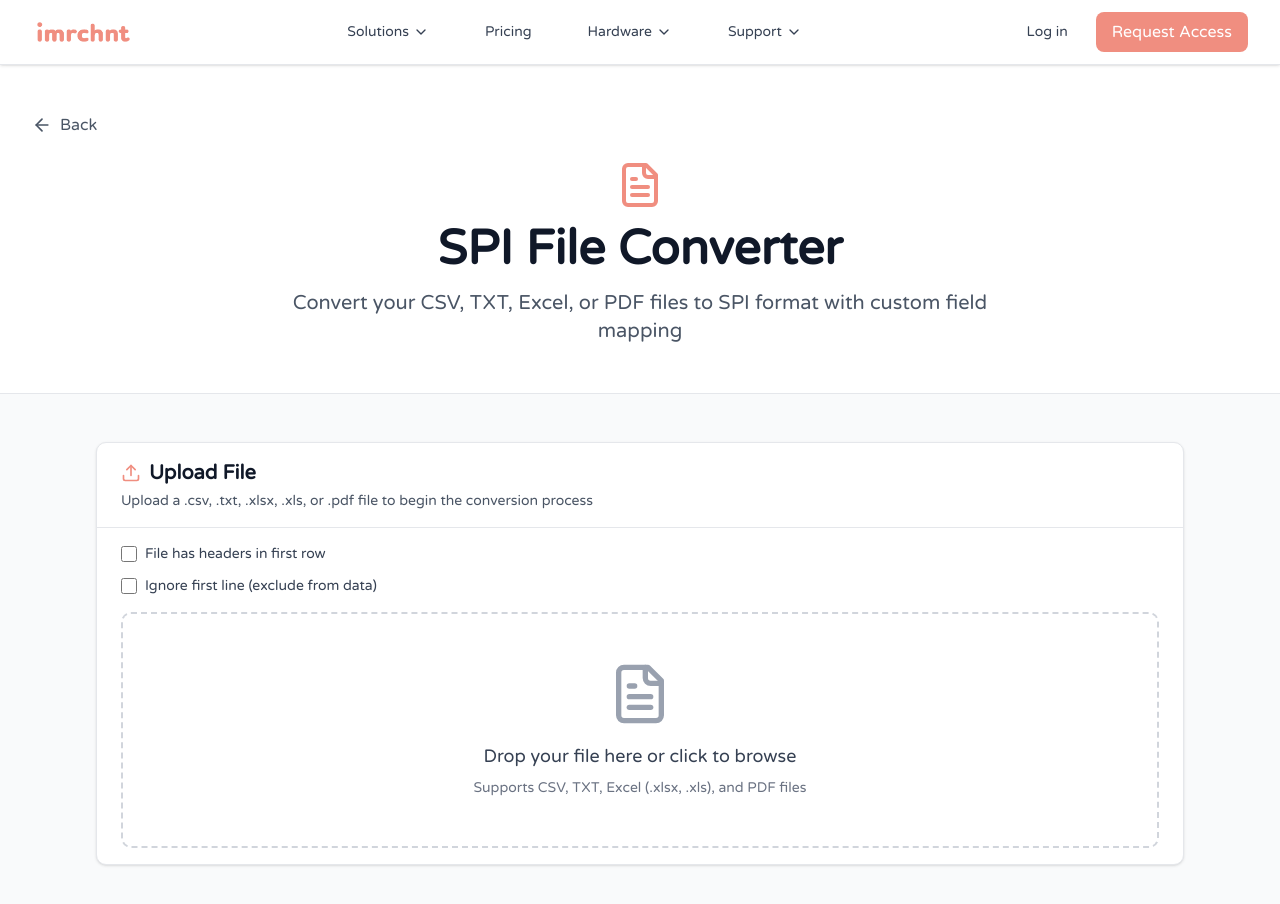
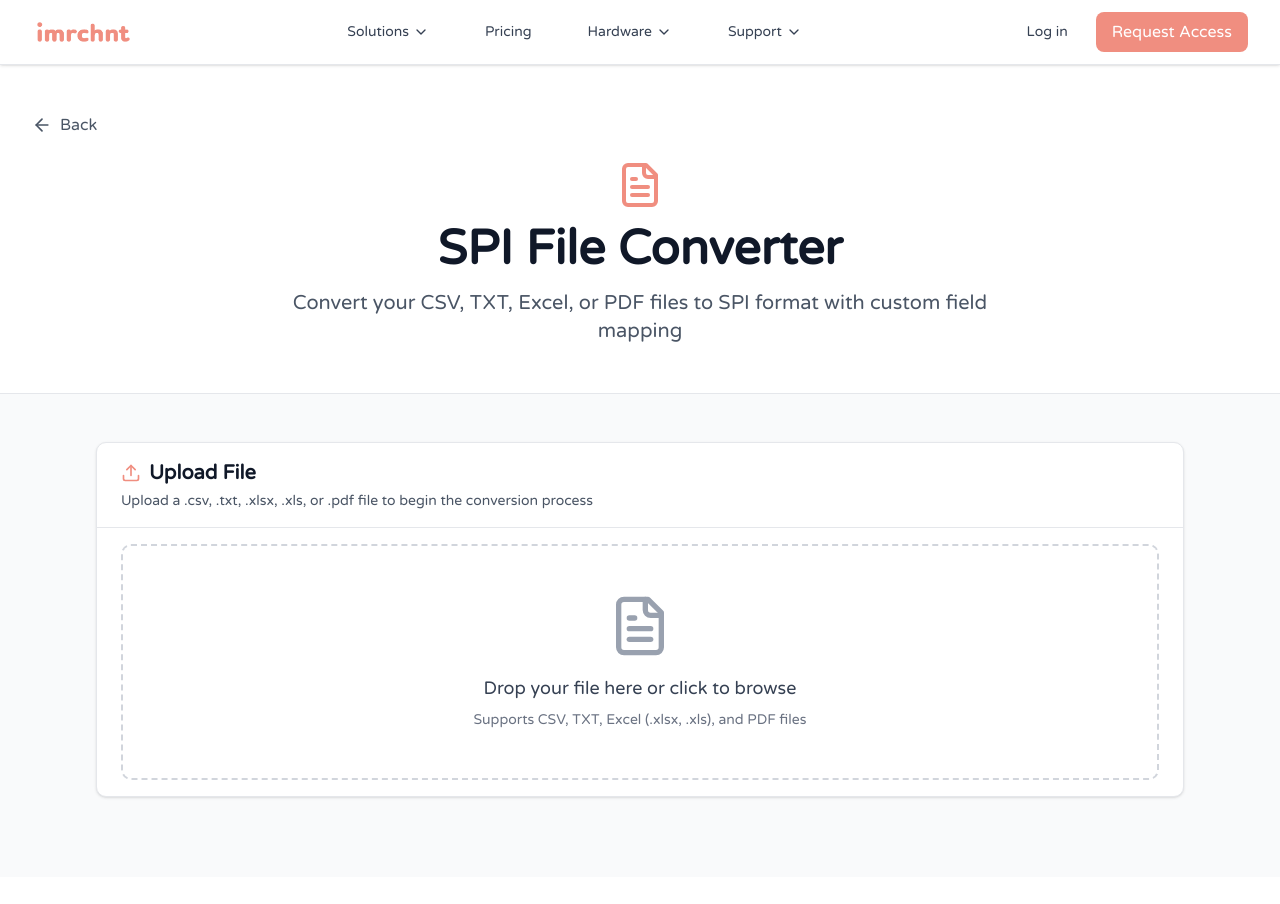
Before and after one commit to MarkHochreiter/imrchnt-website, a React (Vite) app: page /spi-converter in a window 1280 px wide. Shown: the top 904 px of the page. After the commit the page ends 877 px from the top, so only its background shows below. Built offline with nearby package versions, Linux system fonts and the light colour scheme.

Commit message:
Update SPIConverterPage.jsx

```diff
--- a/src/components/SPIConverterPage.jsx
+++ b/src/components/SPIConverterPage.jsx
@@ -623,43 +623,6 @@ function SPIConverterPage({ onNavigateBack }) {
             </CardDescription>
           </CardHeader>
           <CardContent>
-            {/* ✅ NEW: Header checkbox */}
-            <div className="mb-4 space-y-3">
-              <div className="flex items-center gap-2">
-                <Checkbox
-                  id="has-headers"
-                  checked={hasHeaders}
-                  onCheckedChange={(checked) => {
-                    setHasHeaders(checked);
-                    if (file) {
-                      // Re-parse file with new header setting
-                      handleFileUpload(file);
-                    }
-                  }}
-                />
-                <Label htmlFor="has-headers" className="cursor-pointer">
-                  File has headers in first row
-                </Label>
-              </div>
-
-              <div className="flex items-center gap-2">
-                <Checkbox
-                  id="ignore-first-line"
-                  checked={ignoreFirstLine}
-                  onCheckedChange={(checked) => {
-                    setIgnoreFirstLine(checked);
-                    if (file) {
-                      // Re-parse file with new ignore first line setting
-                      handleFileUpload(file);
-                    }
-                  }}
-                />
-                <Label htmlFor="ignore-first-line" className="cursor-pointer">
-                  Ignore first line (exclude from data)
-                </Label>
-              </div>
-            </div>
-
             <div
               onDrop={handleDrop}
               onDragOver={handleDragOver}
@@ -760,6 +723,44 @@ function SPIConverterPage({ onNavigateBack }) {
               </div>
             </CardHeader>
             <CardContent>
+              {/* File parsing options */}
+              <div className="mb-4 p-4 bg-blue-50 border border-blue-200 rounded-lg space-y-3">
+                <p className="text-sm font-medium text-blue-900 mb-3">File Parsing Options</p>
+                <div className="flex items-center gap-2">
+                  <Checkbox
+                    id="has-headers"
+                    checked={hasHeaders}
+                    onCheckedChange={(checked) => {
+                      setHasHeaders(checked);
+                      if (file) {
+                        // Re-parse file with new header setting
+                        handleFileUpload(file);
+                      }
+                    }}
+                  />
+                  <Label htmlFor="has-headers" className="cursor-pointer text-sm">
+                    File has headers in first row
+                  </Label>
+                </div>
+
+                <div className="flex items-center gap-2">
+                  <Checkbox
+                    id="ignore-first-line"
+                    checked={ignoreFirstLine}
+                    onCheckedChange={(checked) => {
+                      setIgnoreFirstLine(checked);
+                      if (file) {
+                        // Re-parse file with new ignore first line setting
+                        handleFileUpload(file);
+                      }
+                    }}
+                  />
+                  <Label htmlFor="ignore-first-line" className="cursor-pointer text-sm">
+                    Ignore first line (exclude from data)
+                  </Label>
+                </div>
+              </div>
+
               {/* Display ignored first line if present */}
               {ignoredFirstLine && (
                 <div className="mb-4 p-4 bg-yellow-50 border border-yellow-200 rounded-lg">
```
